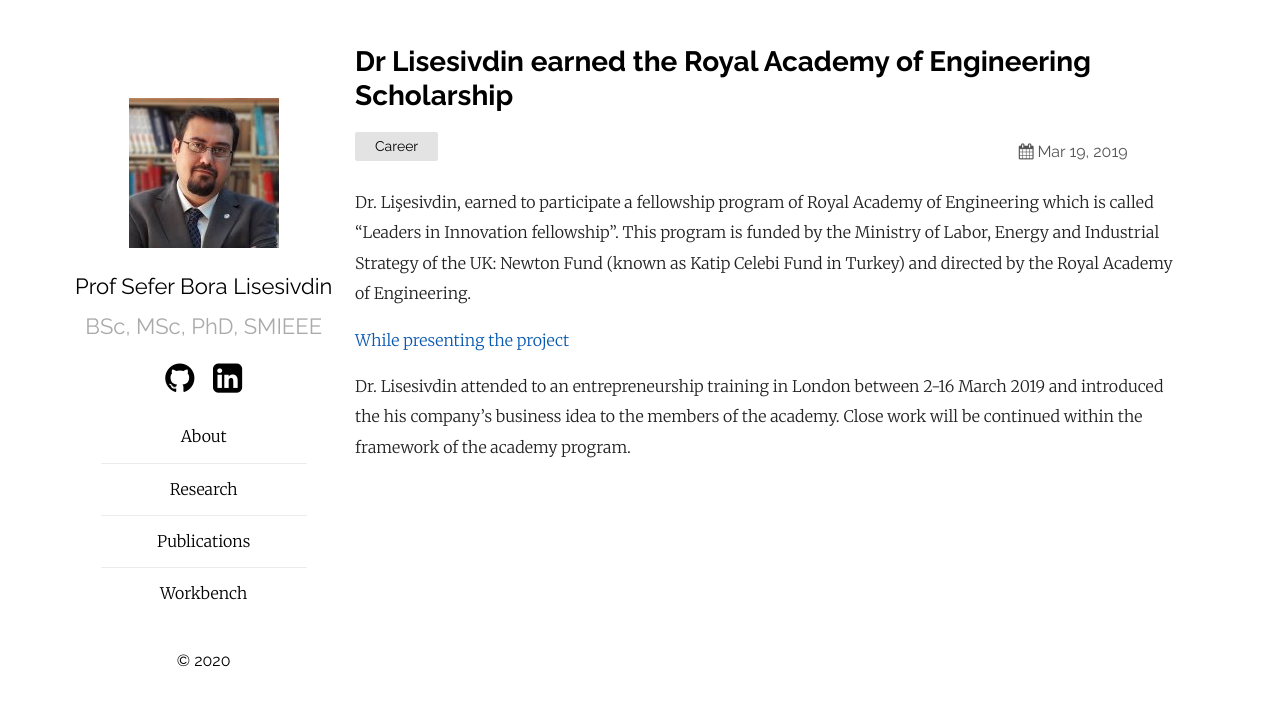
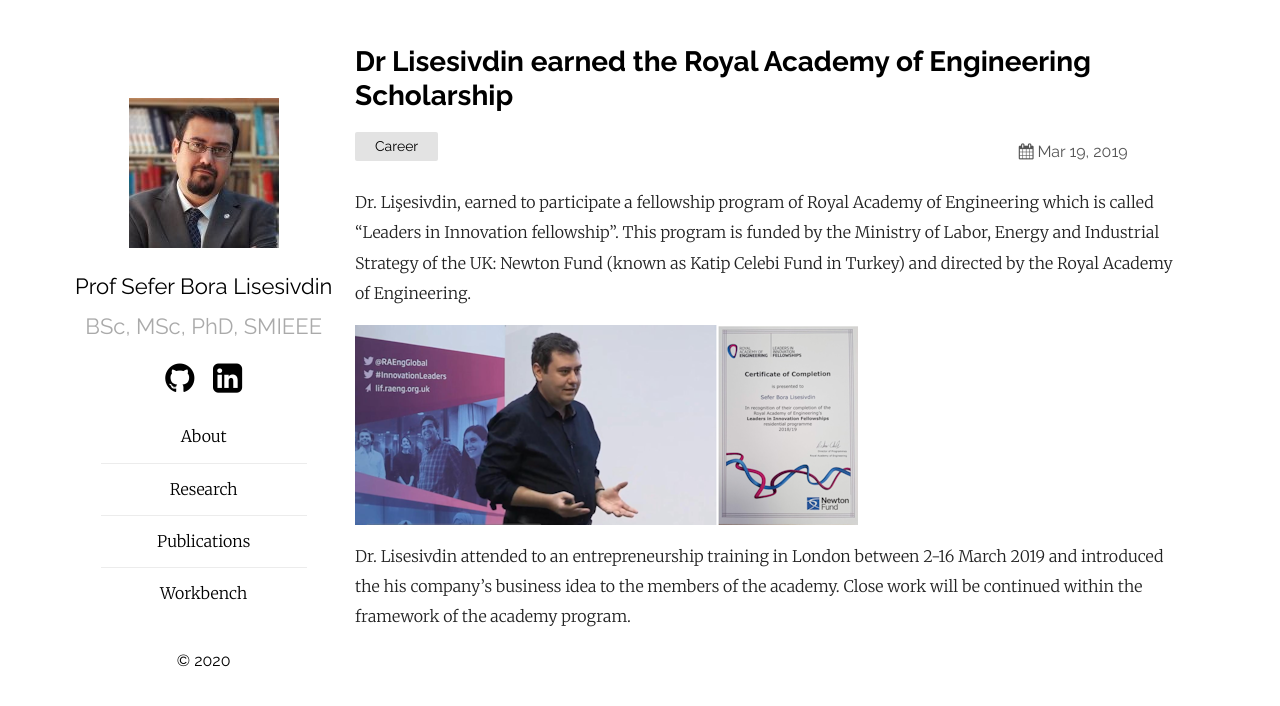
Before and after one commit to sblisesivdin/sblisesivdin.github.io, a Jekyll site: the page built from _posts/2019-03-19-raeng.md, in a window 1280 px wide. Shown: the top 706 px of the page. Built offline with Jekyll 4.4.1, drawn with Linux system fonts in a browser that asks for light colours.

Commit message:
Markdown->md

```diff
--- a/_posts/2019-03-19-raeng.md
+++ b/_posts/2019-03-19-raeng.md
@@ -7,6 +7,6 @@ categories: Career
 
 Dr. Lişesivdin, earned to participate a fellowship program of Royal Academy of Engineering which is called "Leaders in Innovation fellowship". This program is funded by the Ministry of Labor, Energy and Industrial Strategy of the UK: Newton Fund (known as Katip Celebi Fund in Turkey) and directed by the Royal Academy of Engineering.
 
-[While presenting the project](files/raeng-bora.png)
+<img align="center" src="../../../../files/raeng-bora.png">
 
 Dr. Lisesivdin attended to an entrepreneurship training in London between 2-16 March 2019 and introduced the his company's business idea to the members of the academy. Close work will be continued within the framework of the academy program.
```
Also changed, not shown: _posts/2011-10-09-new-rank.md (renamed from _posts/2011-10-09-new-rank.markdown), _posts/2012-05-15-two-new-projects.md (renamed from _posts/2012-05-15-two-new-projects.markdown), _posts/2012-12-31-support-from-tubitak.md (renamed from _posts/2012-12-31-support-from-tubitak.markdown), _posts/2013-07-07-aestimo0-8.md (renamed from _posts/2013-07-07-aestimo0-8.markdown), _posts/2013-09-16-aestimo0-9.md (renamed from _posts/2013-09-16-aestimo0-9.markdown), _posts/2014-02-07-new-grant-tubitak-rfbr.md (renamed from _posts/2014-02-07-new-grant-tubitak-rfbr.markdown), _posts/2014-04-17-understanding-nanotech-revol.md (renamed from _posts/2014-04-17-understanding-nanotech-revol.markdown), _posts/2014-06-12-tps-award.md (renamed from _posts/2014-06-12-tps-award.markdown), _posts/2015-08-29-ieee-senior-member.md (renamed from _posts/2015-08-29-ieee-senior-member.markdown), _posts/2016-11-01-tuba-award.md (renamed from _posts/2016-11-01-tuba-award.markdown), _posts/2016-11-26-project-deha.md (renamed from _posts/2016-11-26-project-deha.markdown), _posts/2018-03-21-full-professor.md (renamed from _posts/2018-03-21-full-professor.markdown), _posts/2018-08-09-project-1003.md (renamed from _posts/2018-08-09-project-1003.markdown), _posts/2018-08-17-our-startup.md (renamed from _posts/2018-08-17-our-startup.markdown).
